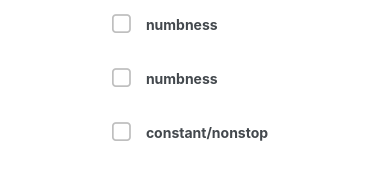
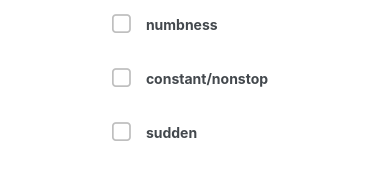
Before and after one commit to MyKamonohashi/itamitto-frontend, a React Native app in the folder client/: screen / in a window 390 px wide. Shown: the part 541-732 px from the top of the page. Built offline with nearby package versions, Linux system fonts and the light colour scheme.

Commit message:
feat: checkbox inputs for pain descriptions

```diff
--- a/client/src/components/FrameFour.tsx
+++ b/client/src/components/FrameFour.tsx
@@ -26,24 +26,27 @@ interface FrameProps {
 }
 
 export default function FrameFour({language}: FrameProps) {
-  const [checked, setChecked] = useState(false);
-
-  const handleChecked = () => {
-    setChecked(!checked);
-  }
+  const [checked1, setChecked1] = useState(false);
+  const [checked2, setChecked2] = useState(false);
+  const [checked3, setChecked3] = useState(false);
+  const [checked4, setChecked4] = useState(false);
+  const [checked5, setChecked5] = useState(false);
+  const [checked6, setChecked6] = useState(false);
+  const [checked7, setChecked7] = useState(false);
+  const [checked8, setChecked8] = useState(false);
 
   return (
     <View style={styles.container}>
       <Text>{language.title.pain_description}</Text>
       <View>
-        <CheckBox checked={checked} title={language.pain_description.sharp} onPress={handleChecked}/>
-        <CheckBox checked={checked} title={language.pain_description.throbbing}/>
-        <CheckBox checked={checked} title={language.pain_description.aching}/>
-        <CheckBox checked={checked} title={language.pain_description.burning}/>
-        <CheckBox checked={checked} title={language.pain_description.cramping}/>
-        <CheckBox checked={checked} title={language.pain_description.numbness}/>
-        <CheckBox checked={checked} title={language.pain_description.numbness}/>
-        <CheckBox checked={checked} title={language.pain_description.constant}/>
+        <CheckBox checked={checked1} title={language.pain_description.sharp} onPress={() => {setChecked1(!checked1)}}/>
+        <CheckBox checked={checked2} title={language.pain_description.throbbing} onPress={() => {setChecked2(!checked2)}}/>
+        <CheckBox checked={checked3} title={language.pain_description.aching} onPress={() => {setChecked3(!checked3)}}/>
+        <CheckBox checked={checked4} title={language.pain_description.burning} onPress={() => {setChecked4(!checked4)}}/>
+        <CheckBox checked={checked5} title={language.pain_description.cramping} onPress={() => {setChecked5(!checked5)}}/>
+        <CheckBox checked={checked6} title={language.pain_description.numbness} onPress={() => {setChecked6(!checked6)}}/>
+        <CheckBox checked={checked7} title={language.pain_description.constant} onPress={() => {setChecked7(!checked7)}}/>
+        <CheckBox checked={checked8} title={language.pain_description.sudden} onPress={() => {setChecked8(!checked8)}}/>
       </View>
     </View>
   );
```
